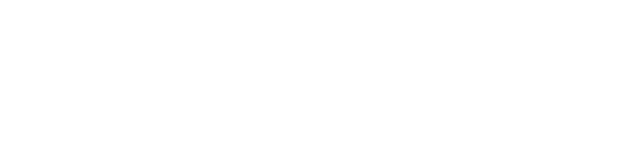
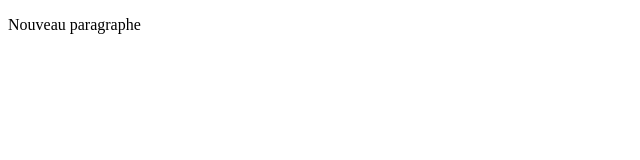
Before and after one commit to ElodieSzwarc/projet1-diw46-diwoo17, a plain HTML site: page index.html in a window 1280 px wide. Shown: the whole page, without its empty margins (0-640 px from the left). Drawn offline with Linux system fonts and the light colour scheme.

Commit message:
Ajout d'un paragraphe

```diff
--- a/index.html
+++ b/index.html
@@ -9,5 +9,9 @@
 
 
 </head>
+<body>
+    <p>Nouveau paragraphe</p>
+
+</body>
 
 </html>
```
